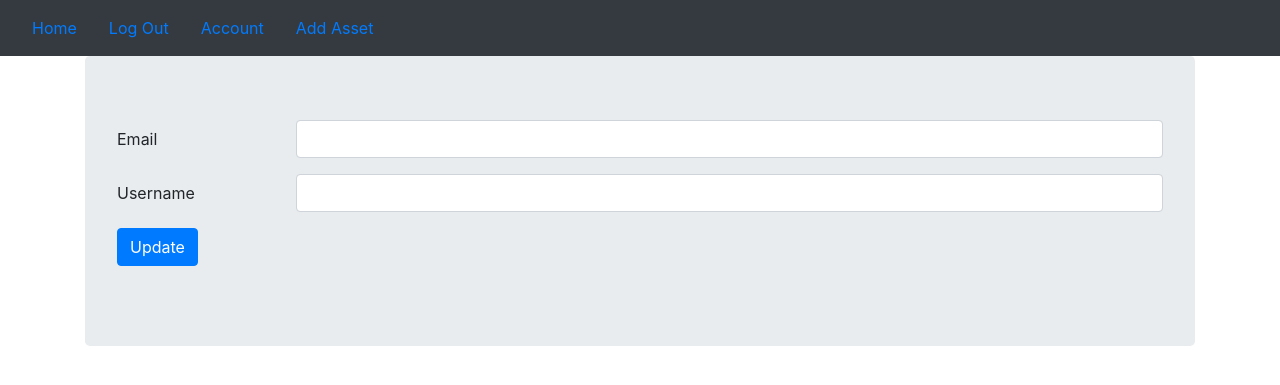
After one commit to AdamMisiak/Price_scraper, a Flask app: page /users/update in a window 1280 px wide. The commit adds this page. Shown: the top 385 px of the page. Run offline with Flask 2, Linux system fonts and the light colour scheme; a user stored in the database is signed in; some libraries are stand-ins or nearby versions.

Commit message:
account,update and logout added

```diff
--- a/price_scraper/__init__.py
+++ b/price_scraper/__init__.py
@@ -11,7 +11,6 @@ basedir = os.path.abspath(os.path.dirname(__file__))
 app.config['SQLALCHEMY_DATABASE_URI'] = 'sqlite:///' + os.path.join(basedir, 'data.sqlite')
 app.config['SQLALCHEMY_TRACK_MODIFICATIONS'] = False
 
-#app.config['TESTING'] = True
 
 db = SQLAlchemy(app)
 migrate = Migrate(app,db)
--- a/price_scraper/assets/templates/index.html
+++ b/price_scraper/assets/templates/index.html
@@ -3,8 +3,8 @@
 
 
 <div class="jumbotron">
-  <h1>Welcome to our Price Scraper site!</h1>
-  <h2>Choose and type the quantity of your assets:</h2>
+  <h1 class="display-4">Welcome to our Price Scraper site!</h1>
+  <p class="lead">Choose and type the quantity of your assets:</p>
   <form method="post">
     {{form.hidden_tag()}}
 
--- a/price_scraper/assets/templates/summary.html
+++ b/price_scraper/assets/templates/summary.html
@@ -2,8 +2,8 @@
 {% block content %}
 
 <div class="jumbotron">
-  <h1>Thank You!</h1>
-  <h3>This is your portfolio:</h3>
+  <h1 class="display-4">Thank You!</h1>
+  <p class="lead">This is your portfolio:</p>
 </div>
 
 
--- a/price_scraper/templates/base.html
+++ b/price_scraper/templates/base.html
@@ -15,21 +15,24 @@
       <li class="nav-item active">
           <a class="nav-link" href="{{ url_for('index') }}">Home</a>
       </li>
+          {% if current_user.is_authenticated %}
+      <li class="nav-item active">
+          <a class="nav-link" href="{{ url_for('users.logout') }}">Log Out</a>
+      </li>
+      <li class="nav-item active">
+          <a class="nav-link" href="{{ url_for('users.account') }}">Account</a>
+      </li>
+      <li class="nav-item active">
+          <a class="nav-link" href="">Add Asset</a>
+      </li>
+          {% else %}
       <li class="nav-item active">
           <a class="nav-link" href="{{ url_for('users.register') }}">Register</a>
       </li>
       <li class="nav-item active">
           <a class="nav-link" href="{{ url_for('users.login') }}">Log In</a>
       </li>
-      <li class="nav-item active">
-          <a class="nav-link" href="">Log Out</a>
-      </li>
-      <li class="nav-item active">
-          <a class="nav-link" href="">Account</a>
-      </li>
-      <li class="nav-item active">
-          <a class="nav-link" href="">Add Asset</a>
-      </li>
+          {% endif %}
 
       </ul>
   </nav>
--- /dev/null
+++ b/price_scraper/templates/update.html
@@ -0,0 +1,42 @@
+{% extends "base.html" %}
+{% block content %}
+
+<div class="jumbotron">
+
+<form method="POST">
+    {{ form.hidden_tag() }}
+  <div class="form-group row">
+      {{ form.email.label(class="col-sm-2 col-form-label") }}
+    <div class="col-sm-10">
+        {{ form.email(class="form-control") }}
+    </div>
+  </div>
+
+    <div class="form-group row">
+      {{ form.username.label(class="col-sm-2 col-form-label") }}
+    <div class="col-sm-10">
+        {{ form.username(class="form-control") }}
+    </div>
+  </div>
+
+
+  <div class="form-group row">
+    <div class="col-sm-10">
+        {{ form.submit(class="btn btn-primary") }}
+    </div>
+  </div>
+
+</form>
+
+    {% if form.email.errors %}
+        <ul class="errors">{% for error in form.email.errors %}<li>{{ error }}</li>{% endfor %}</ul>
+    {% endif %}
+
+    {% if form.username.errors %}
+        <ul class="errors">{% for error in form.username.errors %}<li>{{ error }}</li>{% endfor %}</ul>
+    {% endif %}
+
+
+</div>
+
+{% endblock %}
--- a/price_scraper/users/forms.py
+++ b/price_scraper/users/forms.py
@@ -11,7 +11,7 @@ class RegistrationForm(FlaskForm):
     password = PasswordField('Password', validators=[DataRequired(), EqualTo('password_confirm',
                                                                              message='Passwords Must Match!')])
     password_confirm = PasswordField('Confirm password', validators=[DataRequired()])
-    submit = SubmitField('Register!')
+    submit = SubmitField('Register')
 
     def validate_email(self, field):
         if User.query.filter_by(email=field.data).first():
@@ -21,7 +21,22 @@ class RegistrationForm(FlaskForm):
         if User.query.filter_by(username=field.data).first():
             raise ValidationError('Username you have chosen is already taken!')
 
+
 class LoginForm(FlaskForm):
     email = StringField('Email', validators=[DataRequired(), Email()])
     password = PasswordField('Password', validators=[DataRequired()])
     submit = SubmitField('Log In')
+
+
+class UpdateForm(FlaskForm):
+    email = StringField('Email', validators=[DataRequired(), Email()])
+    username = StringField('Username', validators=[DataRequired()])
+    submit = SubmitField('Update')
+
+    def validate_email(self, field):
+        if User.query.filter_by(email=field.data).first():
+            raise ValidationError('Email you have chosen is already taken!')
+
+    def validate_username(self, field):
+        if User.query.filter_by(username=field.data).first():
+            raise ValidationError('Username you have chosen is already taken!')
--- a/price_scraper/users/views.py
+++ b/price_scraper/users/views.py
@@ -1,6 +1,6 @@
 from flask import Flask, render_template, redirect, url_for, Blueprint, flash, request
 from flask_login import login_user, current_user, logout_user, login_required
-from price_scraper.users.forms import RegistrationForm, LoginForm
+from price_scraper.users.forms import RegistrationForm, LoginForm, UpdateForm
 from price_scraper.models import User
 from price_scraper import app, db
 
@@ -35,7 +35,34 @@ def login():
         return redirect(url_for('index'))
     return render_template('login.html', form=form)
 
+
 @users_blueprint.route('/list')
 def list_users():
     all_users = User.query.all()
     return render_template('list.html', all_users=all_users)
+
+
+@users_blueprint.route('/account', methods=['GET', 'POST'])
+@login_required
+def account():
+    user = current_user
+    return render_template('account.html', user=user)
+
+
+@users_blueprint.route('/update', methods=['GET', 'POST'])
+@login_required
+def update():
+    form = UpdateForm()
+
+    if form.validate_on_submit():
+        current_user.username = form.username.data
+        current_user.email = form.email.data
+        db.session.commit()
+
+        return redirect(url_for('users.account'))
+    return render_template('update.html', form=form)
+
+@users_blueprint.route("/logout")
+def logout():
+    logout_user()
+    return redirect(url_for('index'))
--- a/price_scraper_app.py
+++ b/price_scraper_app.py
@@ -3,4 +3,3 @@ from price_scraper import app
 
 if __name__ == '__main__':
     app.run(debug=True)
-#HW zrobic user model, struktura zmiana, rejestracja, logowanie, szyfrowaniem, CRUD, menu bootstrap
```
Also changed, not shown: price_scraper/models.py (+7 -1 lines), price_scraper/templates/account.html (added, +14 -0 lines), price_scraper/templates/list.html (+4 -4 lines), price_scraper/data.sqlite.
